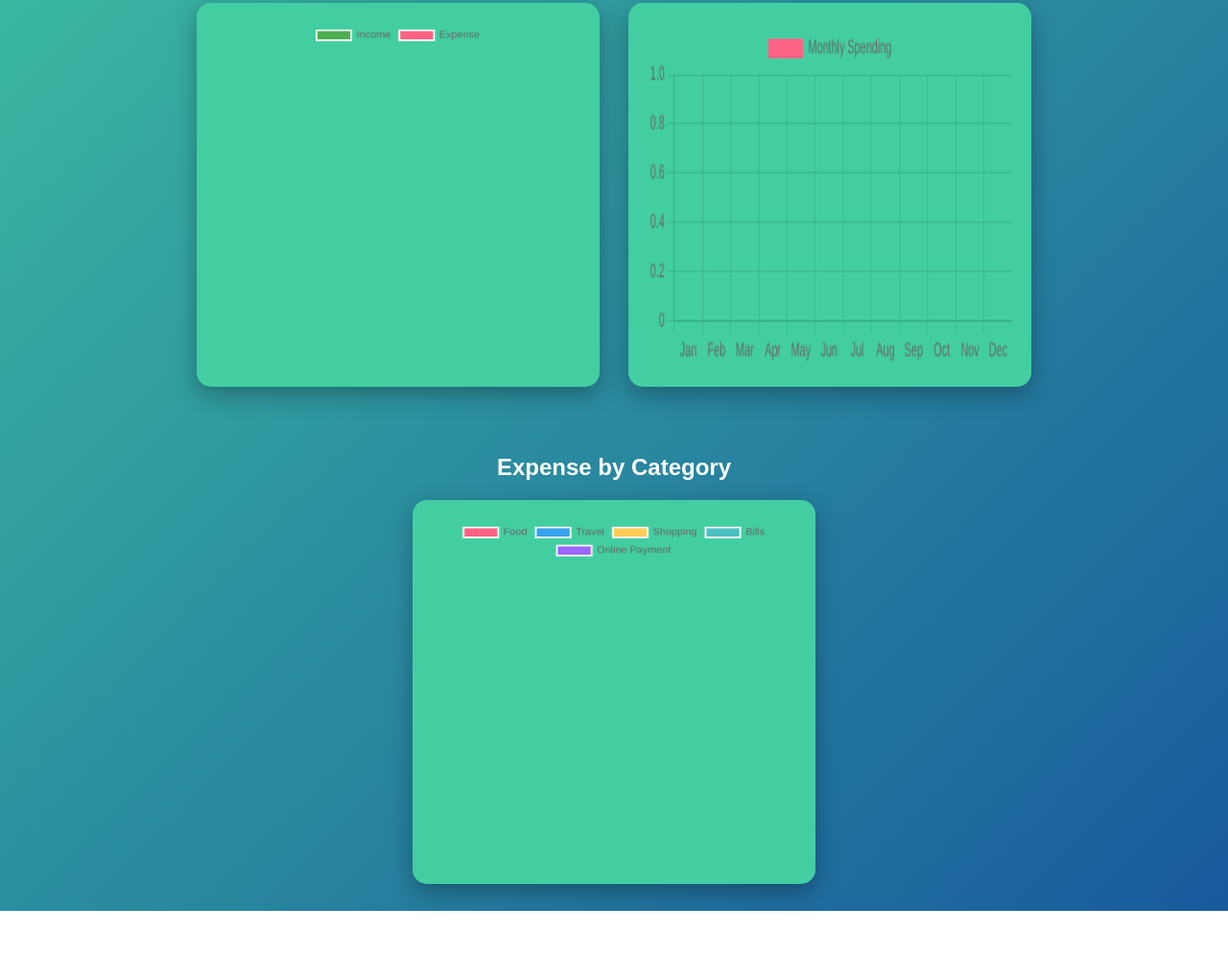
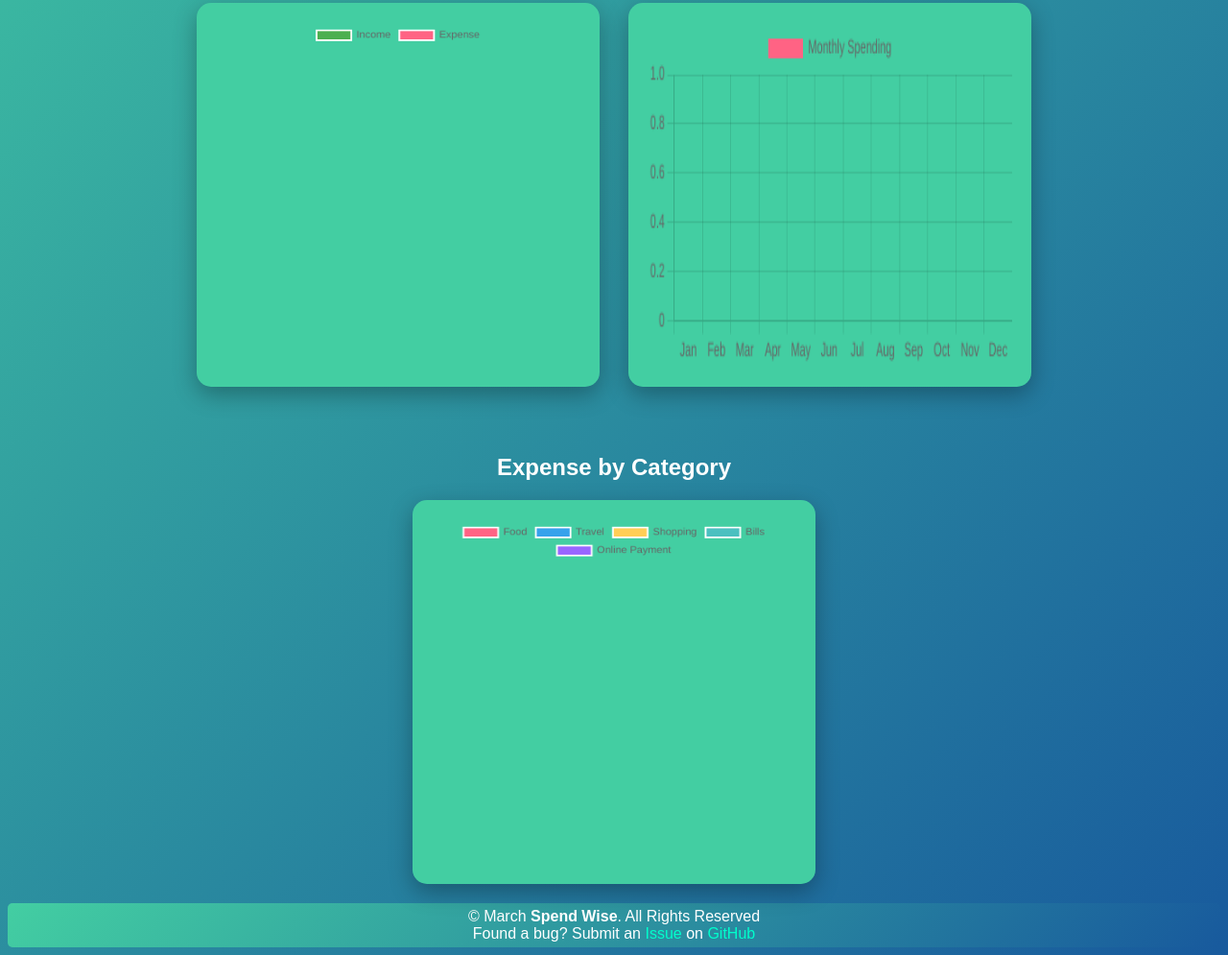
Before and after one commit to durg83034/SpendWise, a plain HTML site: page index.html in a window 1280 px wide. Shown: the part 577-1572 px from the top of the page at 96% size. Before the commit the page ends 1526 px from the top, so only its background shows below. Drawn offline with nearby package versions, Linux system fonts and the light colour scheme.

Commit message:
Update index.html
Added footer with copyright and issue submission links.

```diff
--- a/index.html
+++ b/index.html
@@ -131,9 +131,26 @@
 </div>
 
 </div>
+</div>
+
+<footer id="footer" class="px-3 footer-custom">
+  <div class="container text-center">
+
+    <div class="copyright-1">
+      © March <b>Spend Wise</b>. All Rights Reserved
+    </div>
+
+    <div class="copyright-2">
+      Found a bug? Submit an
+      <a href="https://github.com/durg83034/Durgesh/issues/new" target="_blank">Issue</a>
+      on
+      <a href="https://github.com/durg83034/Durgesh" target="_blank">GitHub</a>
+    </div>
+
+  </div>
+</footer>
 
 
-</div>
 <script src="script.js"></script>
 
 </body>
```
